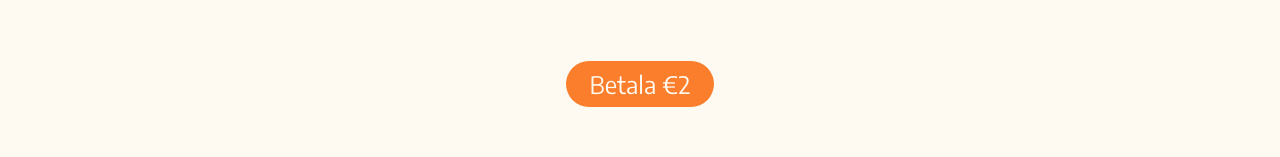
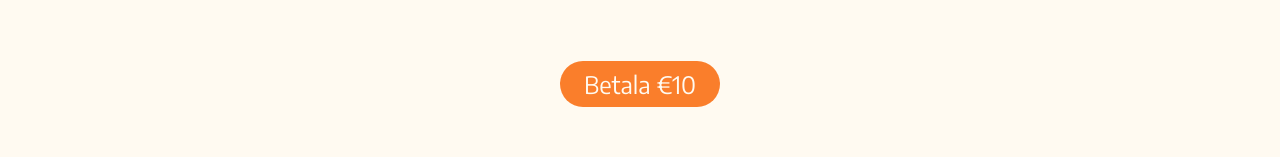
Before and after one commit to Skjesper/GoldenBeetlebug, a Next.js app: page / in a window 1280 px wide. Shown: the part 427-584 px from the top of the page. Built offline with nearby package versions, Linux system fonts and the light colour scheme; a web font is replaced by a local one.

Commit message:
price change

```diff
--- a/src/app/components/GameApp.tsx
+++ b/src/app/components/GameApp.tsx
@@ -111,7 +111,7 @@ const CountdownNumber = styled.h2`
 const SoundOnText = styled.p`
     font-size: 2rem;
     font-weight: var(--weight-bold);
-    color: white;
+    color: red;
     padding-top: 1.5rem;
     text-shadow:
         -1.2px -1.2px 0 black,
--- a/src/app/components/Payment.tsx
+++ b/src/app/components/Payment.tsx
@@ -90,7 +90,7 @@ const handlePayment = async () => {
             </TitleWrapper>
 
             <Button to='/play' onClick={handlePayment}
-        disabled={isProcessing}>Betala €2</Button>
+        disabled={isProcessing}>Betala €10</Button>
 
         </PaymentContainer>
     );
--- a/src/app/services/gameConfig.ts
+++ b/src/app/services/gameConfig.ts
@@ -3,7 +3,7 @@ import type { GameConfig } from "./types";
 export const GAME_CONFIG: GameConfig = {
   AMUSEMENT_ID: 8,
   GROUP_ID: 3,
-  COST: 2.0,
+  COST: 10.0,
   CURRENCY: "EUR",
   STAMP_ID: 19,
 };
```
